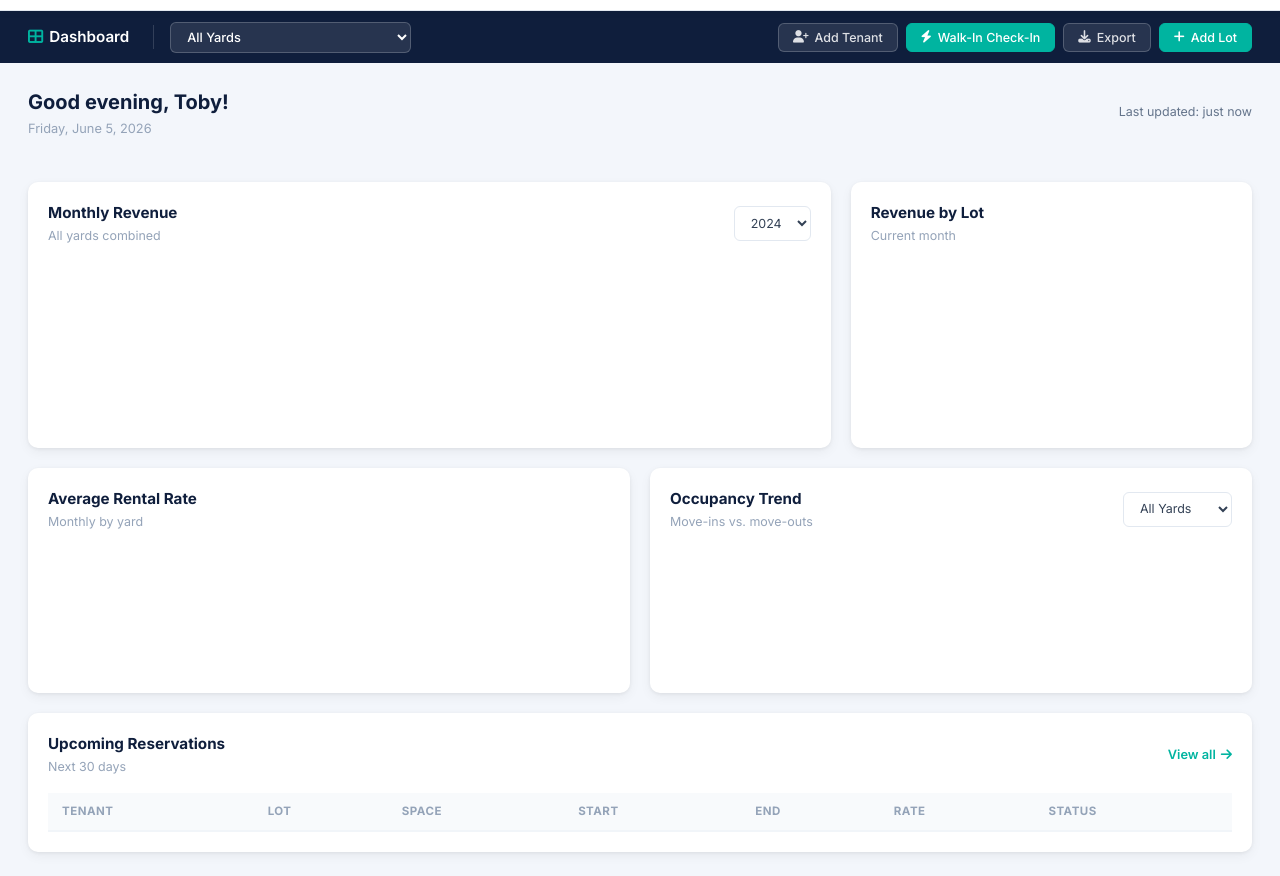
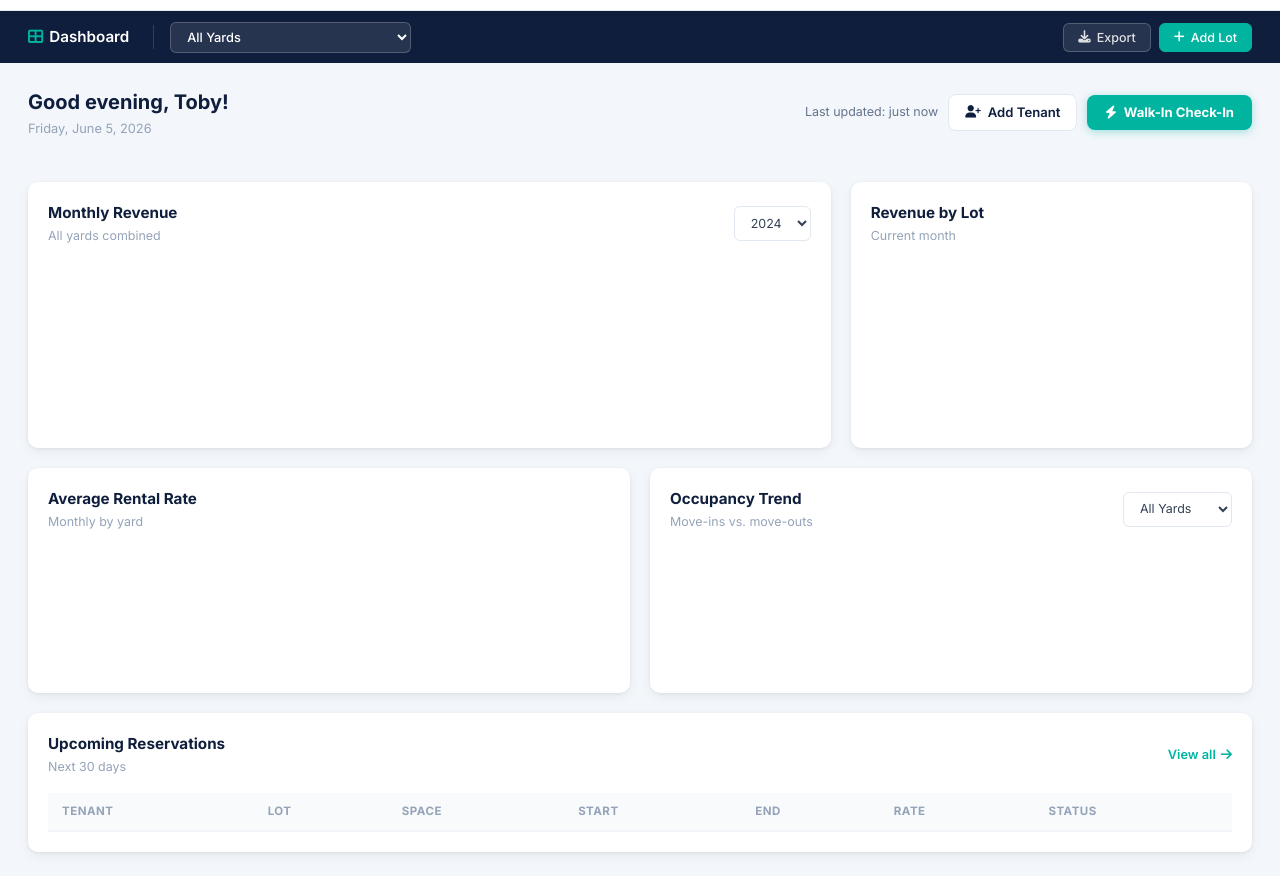
Before and after one commit to elusivegroove/yardboss-deploy, a website: page index.html in a window 1280 px wide. Shown: the part 53-929 px from the top of the page. Drawn offline with nearby package versions, Linux system fonts and the light colour scheme; no server answers.

Commit message:
fix: move Walk-In + Add Tenant buttons to greeting area (cmd-strip was overflowing)
Cmd-strip had too many buttons causing overflow — last 2 visible, first 2 clipped.
Moved Walk-In Check-In (teal, prominent) and Add Tenant into the greeting row
where there's always plenty of room. Cmd-strip restored to Export + Add Lot only.

Co-Authored-By: Claude Sonnet 4.6 <noreply@anthropic.com>

```diff
--- a/index.html
+++ b/index.html
@@ -24,8 +24,6 @@
     <option value="lot-1">TransVega RV and Truck Center</option>
   </select>
   <div class="cmd-actions">
-    <button class="cmd-btn" onclick="window.location.href='reservations.html'"><i class="fas fa-user-plus"></i> Add Tenant</button>
-    <button class="cmd-btn" style="background:var(--teal);color:#fff;border-color:var(--teal);" onclick="window.location.href='reservations.html?walkin=1'"><i class="fas fa-bolt"></i> Walk-In Check-In</button>
     <button class="cmd-btn"><i class="fas fa-download"></i> Export</button>
     <button class="cmd-btn primary" onclick="window.location.href='lots.html'"><i class="fas fa-plus"></i> Add Lot</button>
   </div>
@@ -40,8 +38,14 @@
       <h2 id="greetingText" style="font-size:1.25rem; font-weight:700; color:var(--navy);">Welcome back, Marcus!</h2>
       <p id="greetingDate" style="font-size:0.8rem; color:var(--gray-400); margin-top:2px;"></p>
     </div>
-    <div style="display:flex; align-items:center; gap:8px;">
+    <div style="display:flex; align-items:center; gap:10px;">
       <span style="font-size:0.78rem; color:var(--gray-500);">Last updated: just now</span>
+      <a href="reservations.html" style="display:inline-flex;align-items:center;gap:7px;padding:8px 16px;border-radius:8px;background:#fff;border:1.5px solid var(--gray-200);color:var(--navy);font-size:0.82rem;font-weight:600;text-decoration:none;transition:all 0.15s;" onmouseover="this.style.borderColor='var(--teal)';this.style.color='var(--teal)'" onmouseout="this.style.borderColor='var(--gray-200)';this.style.color='var(--navy)'">
+        <i class="fas fa-user-plus" style="font-size:0.78rem;"></i> Add Tenant
+      </a>
+      <a href="reservations.html?walkin=1" style="display:inline-flex;align-items:center;gap:7px;padding:8px 18px;border-radius:8px;background:var(--teal);color:#fff;font-size:0.82rem;font-weight:700;text-decoration:none;box-shadow:0 2px 8px rgba(0,180,160,0.35);transition:all 0.15s;" onmouseover="this.style.opacity='0.9'" onmouseout="this.style.opacity='1'">
+        <i class="fas fa-bolt"></i> Walk-In Check-In
+      </a>
     </div>
   </div>
 
```
